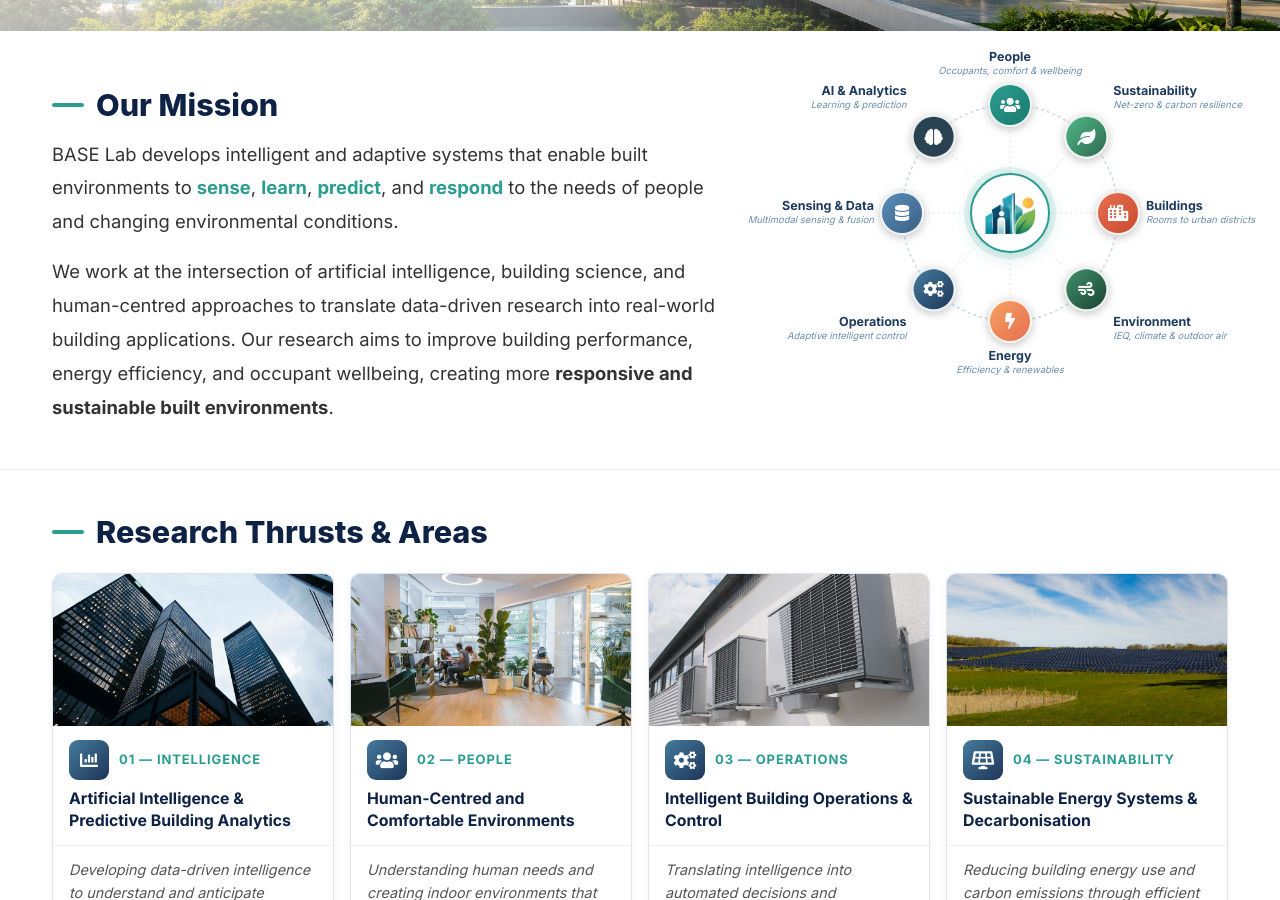
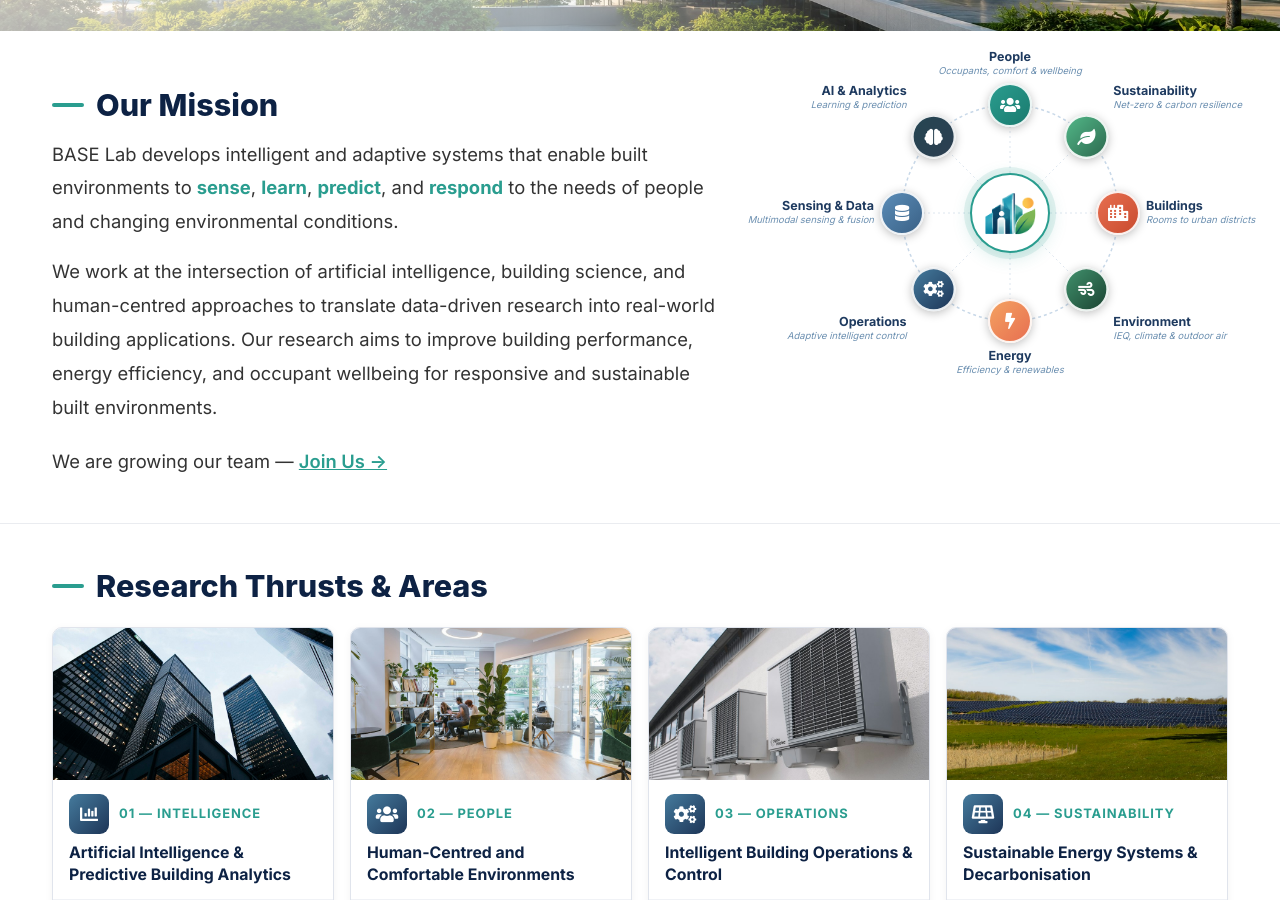
Before and after one commit to zeynepduygutekler/zeynepduygutekler.github.io, a Jekyll site: the page built from _pages/baselab.md, in a window 1280 px wide and 900 px high, scrolled down 512 px. Built offline with Jekyll 4.4.1, drawn with Linux system fonts in a browser that asks for light colours; a style sheet for code colours, icons or effects is not loaded.

Commit message:
Expand Masters/Undergrad sections on Join Us; update BASE Lab mission
- Add MSc by Research/Coursework detail, intake timings, self-funded note
- Add FYP, URECA, IRP sections with programme descriptions
- Update BASE Lab mission second paragraph wording
- Add Join Us link on BASE Lab page

Co-Authored-By: Claude Sonnet 4.6 <noreply@anthropic.com>

```diff
--- a/_pages/baselab.md
+++ b/_pages/baselab.md
@@ -231,7 +231,8 @@ html, body { overflow-x: hidden; }
         <h2>Our Mission</h2>
       </div>
       <p>BASE Lab develops intelligent and adaptive systems that enable built environments to <span class="bl-hl">sense</span>, <span class="bl-hl">learn</span>, <span class="bl-hl">predict</span>, and <span class="bl-hl">respond</span> to the needs of people and changing environmental conditions.</p>
-      <p>We work at the intersection of artificial intelligence, building science, and human-centred approaches to translate data-driven research into real-world building applications. Our research aims to improve building performance, energy efficiency, and occupant wellbeing, creating more <strong>responsive and sustainable built environments</strong>.</p>
+      <p>We work at the intersection of artificial intelligence, building science, and human-centred approaches to translate data-driven research into real-world building applications. Our research aims to improve building performance, energy efficiency, and occupant wellbeing for responsive and sustainable built environments.</p>
+      <p style="margin-top:20px;">We are growing our team — <a href="/joinus/" style="color:#2a9d8f; font-weight:600;">Join Us →</a></p>
     </div>
     <div class="bl-diagram">
       <svg class="bl-orb-ring" viewBox="0 0 300 300" xmlns="http://www.w3.org/2000/svg">
```
Also changed, not shown: _pages/joinus.md (+14 -2 lines).
